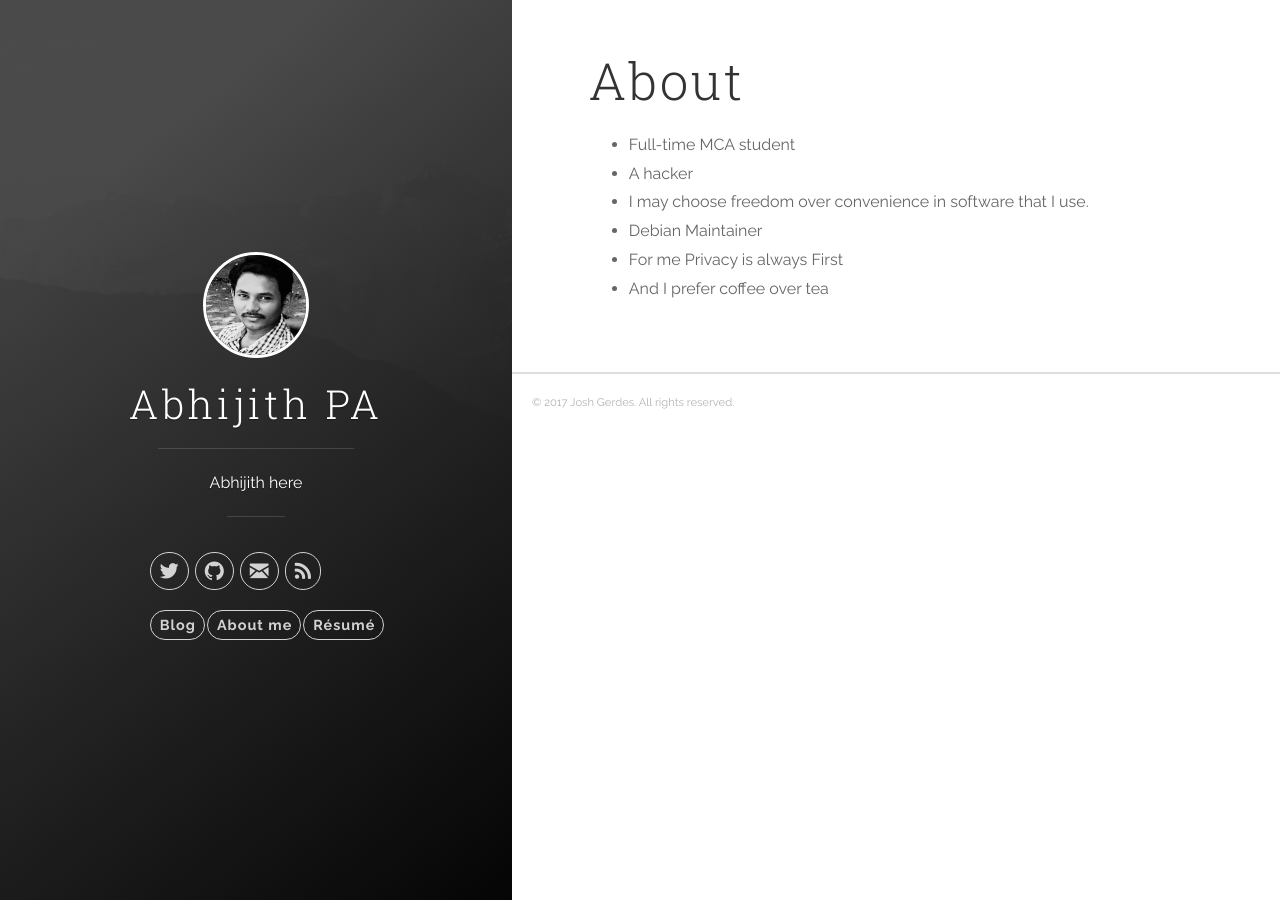
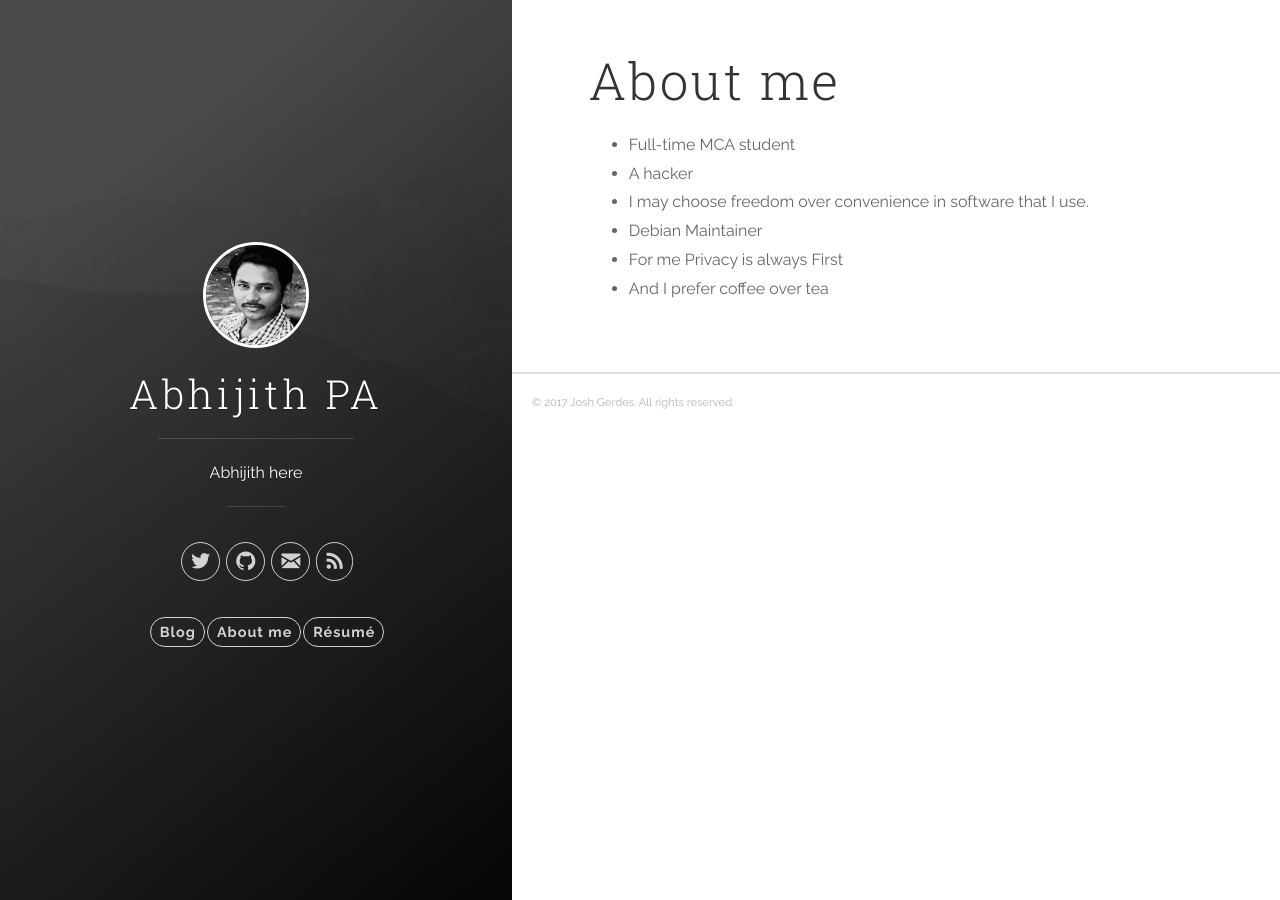
Before and after one commit to bh-e/jekl, a Jekyll site: the page built from about.md, in a window 1280 px wide. Built offline with Jekyll 4.4.1, drawn with Linux system fonts in a browser that asks for light colours; nearby versions of some CDN libraries.

Commit message:
from top + 3

```diff
--- a/_includes/header.html
+++ b/_includes/header.html
@@ -22,7 +22,8 @@
           <nav class="cover-navigation navigation--social">
             <ul class="navigation">
 
-            {% if site.author.twitter_username %}
+            <center>
+              {% if site.author.twitter_username %}
               <!-- Twitter -->
               <li class="navigation__item">
                 <a href="http://twitter.com/{{ site.author.twitter_username }}" title="@{{ site.author.twitter_username }} on Twitter" target="_blank">
@@ -60,18 +61,17 @@
                 <span class="label">RSS</span>
               </a>
             </li>
-
-            </ul>
+	     </center>
             <br>
           <nav class="cover-navigation cover-navigation--primary">
             <ul class="navigation">
               <li class="navigation__item"><a href="{{ site.baseurl }}/#blog" title="link to {{ site.title }} blog" class="blog-button">Blog</a></li>
             </ul>
             <ul class="navigation">
-              <li class="navigation__item"><a href="{{ site.baseurl }}/about/" title="link to {{ site.title }} blog" class="blog-button">About me</a></li>
+              <li class="navigation__item"><a href="{{ site.baseurl }}/about/" title="link to {{ site.title }} about me" class="blog-button">About me</a></li>
             </ul>
             <ul class="navigation">
-              <li class="navigation__item"><a href="{{ site.baseurl }}/images/abhijithpa.pdf" title="link to {{ site.title }} blog" class="blog-button">Résumé</a></li>
+              <li class="navigation__item"><a href="{{ site.baseurl }}/images/abhijithpa.pdf" title="link to {{ site.title }} Résumé" class="blog-button">Résumé</a></li>
             </ul>
           </nav>
 
--- a/about.md
+++ b/about.md
@@ -1,6 +1,6 @@
 ---
 layout: page
-title: About
+title: About me
 permalink: /about/
 ---
 
```
